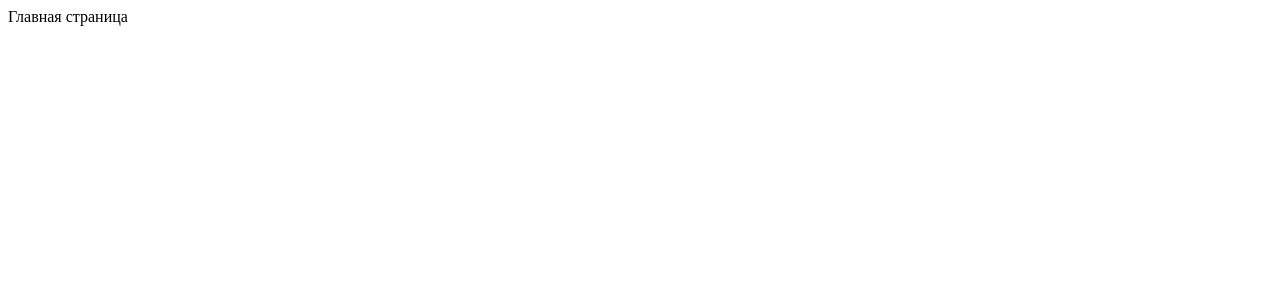
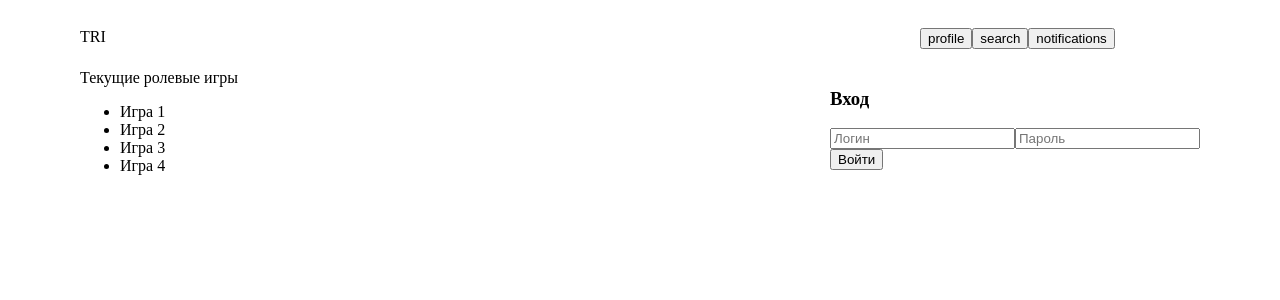
Before and after one commit to l1ng1/TRI-front, a Nuxt app in the folder TRI/: page /login in a window 1280 px wide. Shown: the top 300 px of the page. Built offline with nearby package versions, Linux system fonts and the light colour scheme.

Commit message:
added auth & main pages

```diff
--- a/TRI/app/app.vue
+++ b/TRI/app/app.vue
@@ -1,5 +1,25 @@
 <template>
   <div>
-    Главная страница
+    <NuxtLayout>
+      <NuxtPage />
+    </NuxtLayout>
   </div>
 </template>
+
+<script>
+export default{
+  data(){
+    return{
+
+    }
+  }
+}
+</script>
+
+
+<style scoped>
+* , body{
+  margin: 0px;
+  padding: 0px;
+}
+</style>
--- /dev/null
+++ b/TRI/app/layouts/auth.vue
@@ -0,0 +1,9 @@
+<template>
+
+    <h1>Это лойаут для авторизации</h1>
+    <slot></slot>
+
+</template>
+
+<style scoped>
+</style>
--- /dev/null
+++ b/TRI/app/layouts/default.vue
@@ -0,0 +1,67 @@
+<template>
+
+    <header>
+        <div class="cont">
+            <div class="logo">
+                TRI
+            </div>
+            <div class="menu">
+                <button>profile</button>
+                <button>search</button>
+                <button>notifications</button>
+            </div>
+        </div>
+    </header>
+    <main>
+        <div class="cont">
+            <div class="side-bar">
+                Текущие ролевые игры
+                <ul>
+                    <li v-for="i in arr" :key="index">
+                        {{ i }}
+                    </li>
+                </ul>
+            </div>
+            <slot class="main-contnet"> </slot>
+        </div>
+    </main>
+
+
+</template>
+
+<script setup>
+
+let arr = ref(['Игра 1','Игра 2','Игра 3','Игра 4']);
+
+</script>
+
+<style scoped>
+    .cont{
+        width: 1120px;
+        margin: 0 auto;
+    }
+    .cont{
+        display: flex;
+        justify-content: space-between;
+    }
+    header{
+        padding: 20px 0px;
+    }
+
+    .logo{
+        width: 75%;
+    }
+    .menu{
+        width: 25%;
+    }
+
+    .side-bar{
+        display: flex;
+        flex-direction: column;
+        width: 25%;
+    }
+    .main-content{
+        width: 85%;
+    }
+
+</style>
--- /dev/null
+++ b/TRI/app/pages/index.vue
@@ -0,0 +1,3 @@
+<template>
+    домашняя страница
+</template>
--- /dev/null
+++ b/TRI/app/pages/login.vue
@@ -0,0 +1,20 @@
+<template>
+    <form>
+        <div>
+            <h3>Вход</h3>
+            <input type="text" placeholder="Логин">
+            <input type="password" placeholder="Пароль">
+        </div>
+        <button>Войти</button>
+    </form>
+</template>
+
+<script>
+export default{
+    data(){
+        return{
+
+        }
+    }
+}
+</script>
--- /dev/null
+++ b/TRI/app/pages/register.vue
@@ -0,0 +1,19 @@
+<template>
+    <form>
+        <div>
+            <h3>Вход</h3>
+            <input type="text" placeholder="Имя">
+            <input type="text" placeholder="Логин">
+            <input type="password" placeholder="Пароль">
+            <input type="password" placeholder="Повторите пароль">
+        </div>
+        <button>Войти</button>
+    </form>
+</template>
+
+<script setup>
+definePageMeta({
+    layout: 'auth',
+})
+
+</script>
--- a/TRI/nuxt.config.ts
+++ b/TRI/nuxt.config.ts
@@ -3,7 +3,7 @@ export default defineNuxtConfig({
   modules:['@pinia/nuxt'],
   typescript:{
     strict:true,
-    typeCheck:true,
+    typeCheck:false,
   },
   ssr:true,
   compatibilityDate: '2025-07-15',
```
Also changed, not shown: 1 other file (tests, documents, lock files or other folders).
